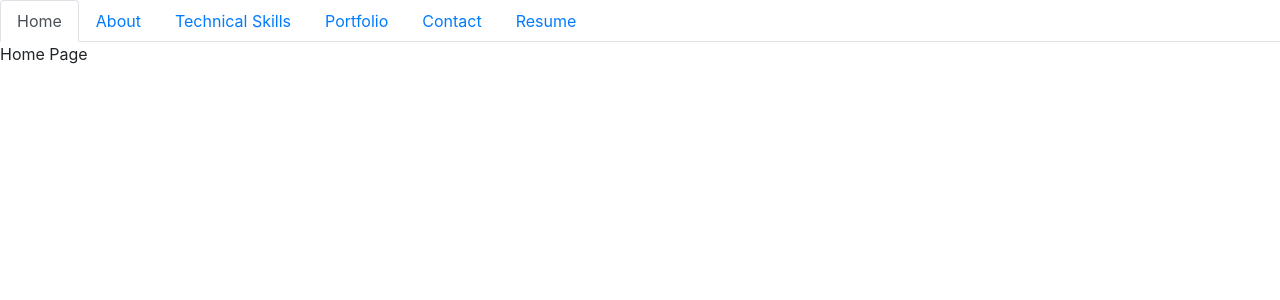
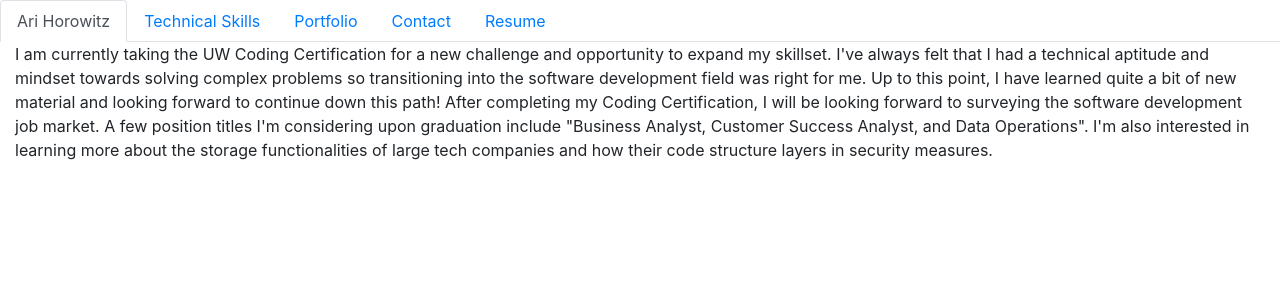
Before and after one commit to ariehh1/React-Portfolio, a React (Create React App) app in the folder react-portfolio/: page / in a window 1280 px wide. Shown: the top 300 px of the page. Built offline with nearby package versions, Linux system fonts and the light colour scheme.

Commit message:
added react reveal and scroll to package.json

```diff
--- a/react-portfolio/package.json
+++ b/react-portfolio/package.json
@@ -8,8 +8,10 @@
     "@testing-library/user-event": "^7.2.1",
     "react": "^16.13.1",
     "react-dom": "^16.13.1",
+    "react-reveal": "^1.2.2",
     "react-router-dom": "^5.1.2",
-    "react-scripts": "3.4.1"
+    "react-scripts": "3.4.1",
+    "react-scroll": "^1.7.16"
   },
   "scripts": {
     "start": "react-scripts start",
--- a/react-portfolio/src/App.js
+++ b/react-portfolio/src/App.js
@@ -1,29 +1,45 @@
 import React from "react";
-import { Route, BrowserRouter as Router } from "react-router-dom";
-import Bootstrap from "./components/Bootstrap";
+import { Route, BrowserRouter as Router, Switch } from "react-router-dom";
 import NavTabs from "./components/NavTabs";
 import Home from "./components/Home";
-import About from "./components/About";
+// import About from "./components/About";
 import Portfolio from "./components/Portfolio";
 import TechnicalSkills from "./components/TechnicalSkills";
 import Resume from "./components/Resume";
 import Contact from "./components/Contact";
+import About from "./components/About";
 
-function App() {
+class App extends React.Component {
+  constructor(props) {
+    super(props);
+    this.state = {
+      navroute: "",
+      totalroutes: [
+        "About",
+        "TechnicalSkills",
+        "Portfolio",
+        "Contact",
+        "Resume",
+      ],
+    };
+  }
+  render() {
     return (
       <Router>
         <div>
-        <NavTabs />
+          <NavTabs navroute={this.state.navroute} />
           {/* <Bootstrap /> */}
+          <Switch>
             <Route exact path="/" component={Home} />
-        <Route exact path="/about" component={About} />
+            {/* <Route exact path="/about" component={About} /> */}
             <Route exact path="/portfolio" component={Portfolio} />
             <Route exact path="/technicalskills" component={TechnicalSkills} />
             <Route exact path="/contact" component={Contact} />
             <Route exact path="/resume" component={Resume} />
+          </Switch>
         </div>
       </Router>
     );
   }
-
+}
 export default App;
--- a/react-portfolio/src/components/Home.js
+++ b/react-portfolio/src/components/Home.js
@@ -1,7 +1,24 @@
 import React from "react";
 
 function Home() {
-  return <div>Home Page</div>;
+  return (
+    <div class="col-lg-12">
+      <p>
+        I am currently taking the UW Coding Certification for a new challenge
+        and opportunity to expand my skillset. I've always felt that I had a
+        technical aptitude and mindset towards solving complex problems so
+        transitioning into the software development field was right for me. Up
+        to this point, I have learned quite a bit of new material and looking
+        forward to continue down this path! After completing my Coding
+        Certification, I will be looking forward to surveying the software
+        development job market. A few position titles I'm considering upon
+        graduation include "Business Analyst, Customer Success Analyst, and Data
+        Operations". I'm also interested in learning more about the storage
+        functionalities of large tech companies and how their code structure
+        layers in security measures.
+      </p>
+    </div>
+  );
 }
 
 export default Home;
--- a/react-portfolio/src/components/NavTabs.js
+++ b/react-portfolio/src/components/NavTabs.js
@@ -1,7 +1,8 @@
 import { Link } from "react-router-dom";
 import React from "react";
 
-function NavTabs() {
+function NavTabs(props) {
+  console.log(window.location.pathname, props);
   return (
     <ul className="nav nav-tabs">
       <li className="nav-item">
@@ -11,10 +12,10 @@ function NavTabs() {
             window.location.pathname === `/` ? `nav-link active` : `nav-link`
           }
         >
-          Home
+          Ari Horowitz
         </Link>
       </li>
-      <li className="nav-item">
+      {/* <li className="nav-item">
         <Link
           to="/about"
           className={
@@ -25,7 +26,7 @@ function NavTabs() {
         >
           About
         </Link>
-      </li>
+      </li> */}
       <li className="nav-item">
         <Link
           to="/technicalskills"
--- a/react-portfolio/src/components/TechnicalSkills.js
+++ b/react-portfolio/src/components/TechnicalSkills.js
@@ -1,7 +1,26 @@
 import React from "react";
 
 function TechnicalSkills() {
-  return <div>Technical Skills </div>;
+  return (
+    <div class="form-group">
+      <h2 for="exampleInputFrontEnd">Front End:</h2>
+      <li>HTML</li>
+      <li>CSS</li>
+      <li>Bootstrap</li>
+      <li>jQuery</li>
+      <li>Express</li>
+      <li>React</li>
+      <div class="form-group">
+        <h2 for="exampleInputBackEnd">Back End:</h2>
+        <li>API Integration</li>
+        <li>AJAX</li>
+        <li>Sequelize</li>
+        <li>MySQL</li>
+        <li>MongoDB</li>
+        <li>Mongoose</li>
+      </div>
+    </div>
+  );
 }
 
 export default TechnicalSkills;
```
Also changed, not shown: 1 other file (tests, documents, lock files or other folders). Lines whose indentation alone changed are shown as unchanged.
